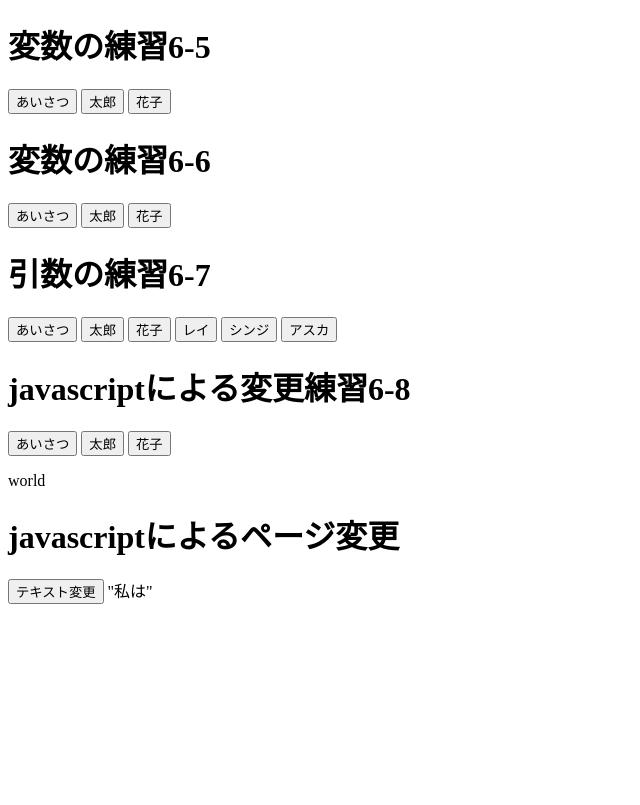
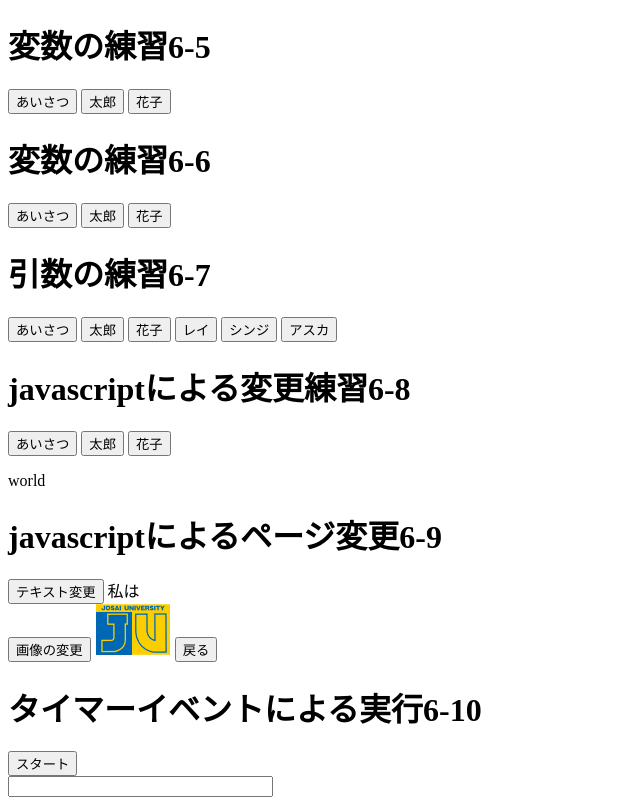
Before and after one commit to altnem/kouki-jyouhougaku, a plain HTML site: page index.html in a window 1280 px wide. Shown: the whole page, without its empty margins (0-640 px from the left). Drawn offline with Linux system fonts and the light colour scheme.

Commit message:
20191126

```diff
--- /dev/null
+++ b/ex6-10.js
@@ -0,0 +1,5 @@
+function hyouji(){var str="一文字ずつ表示します。";
+var cnt =document.timer.moji.value.length;
+if(cnt<11){document.timer.moji.value=str.substr(0,cnt+1);}
+else{document.timer.moji.value="";}}
+function startfnc(){setInterval("hyouji()",1000);}
--- a/ex6-9.js
+++ b/ex6-9.js
@@ -1 +1,3 @@
 function txtchange(){document.getElementById('txt').innerHTML='城西生です';}
+function imgchange1(){document.getElementById('logo').src='./image/jo-.png';}
+function imgchange2(){document.getElementById('logo').src='./image/jyousai.png';}
--- a/index.html
+++ b/index.html
@@ -31,10 +31,19 @@
 <input type="button"value="太郎" onclick="taro68();">
 <input type="button"value="花子" onclick="hanako68();">
 <p id="who">world</p>
-<h1>javascriptによるページ変更</h1>
+<h1>javascriptによるページ変更6-9</h1>
 <div id="txt">
 <input type="button"value="テキスト変更"onclick="txtchange();">
-"私は"
+私は</div>
+<div id="image1">
+<input type="button" value="画像の変更"onclick="imgchange1();">
+<img src='./image/jyousai.png' id="logo" alt="josai Logo">
+<input type="button" value="戻る"onclick="imgchange2();">
 </div>
+<h1>タイマーイベントによる実行6-10</h1>
+<form name="timer">
+<input type="button" value="スタート"onclick="startfnc()">
+<br>
+<input type="text"name="moji"size="30"value=""></form>
 </body>
 </html>
```
Also changed, not shown: image/jo-.png (added), image/jyousai.png (added).
